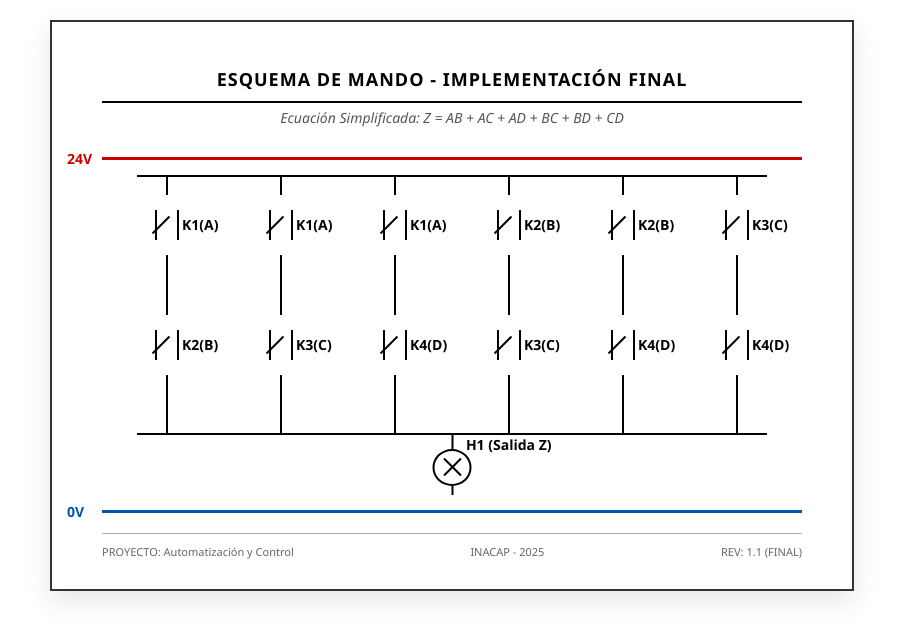
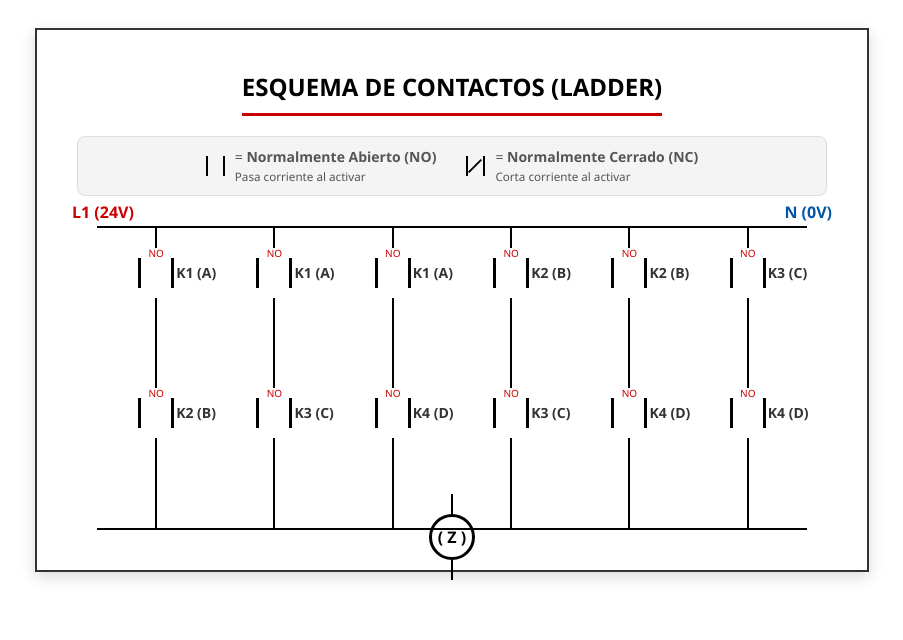
Before and after one commit to Unporciento/OP, a plain HTML site: page index.html in a window 1280 px wide. Shown: the whole page, without its empty margins (188-1091 px from the left). Drawn offline with Linux system fonts and the light colour scheme.

Commit message:
Update index.html

```diff
--- a/index.html
+++ b/index.html
@@ -3,273 +3,278 @@
 <head>
     <meta charset="UTF-8">
     <meta name="viewport" content="width=device-width, initial-scale=1.0">
-    <title>Diagrama Final INACAP - Simplificado</title>
+    <title>Diagrama Intuitivo Ladder</title>
     <style>
         body {
-            background-color: #ffffff; /* Fondo blanco para documentos */
+            background-color: #ffffff;
             font-family: 'Segoe UI', Arial, sans-serif;
             display: flex;
             flex-direction: column;
             align-items: center;
             padding: 20px;
-            margin: 0;
         }
 
-        .diagram-container {
+        .diagram-sheet {
             border: 2px solid #333;
-            padding: 30px 50px;
+            padding: 40px;
             background-color: #fff;
-            box-shadow: 0 10px 25px rgba(0,0,0,0.1);
-            position: relative;
-            min-width: 700px;
+            box-shadow: 0 5px 15px rgba(0,0,0,0.15);
+            min-width: 750px;
         }
 
         h2 {
             text-align: center;
-            color: #000;
+            margin-top: 0;
             text-transform: uppercase;
-            font-size: 18px;
-            letter-spacing: 1px;
-            margin-bottom: 5px;
-            border-bottom: 2px solid #000;
+            border-bottom: 3px solid #cc0000; /* Rojo INACAP */
             padding-bottom: 10px;
+            display: inline-block;
         }
 
-        .subtitle {
-            text-align: center;
-            color: #555;
-            font-size: 14px;
+        /* LEYENDA VISUAL */
+        .legend {
+            display: flex;
+            justify-content: center;
+            gap: 30px;
             margin-bottom: 30px;
-            font-style: italic;
+            padding: 10px;
+            background-color: #f4f4f4;
+            border-radius: 8px;
+            border: 1px solid #ddd;
+        }
+        .legend-item { display: flex; align-items: center; gap: 10px; font-size: 14px; color: #555; }
+
+        /* Símbolo miniatura para leyenda */
+        .mini-symbol {
+            width: 15px; height: 20px; border-left: 2px solid #000; border-right: 2px solid #000;
+        }
+        .mini-symbol.nc { position: relative; }
+        .mini-symbol.nc::after { content:''; position: absolute; width: 18px; height: 2px; background:#000; transform: rotate(-45deg); top: 9px; left: -2px; }
+
+        /* CIRCUITO */
+        .ladder-diagram {
+            display: flex;
+            flex-direction: column;
+            position: relative;
         }
 
-        /* LÍNEAS DE ALIMENTACIÓN */
-        .power-rail {
-            width: 100%;
-            height: 3px;
-            position: relative;
+        /* Rieles Laterales (Estilo Americano/Ladder) */
+        .rail {
+            position: absolute;
+            width: 4px;
+            height: 100%;
+            background-color: #000;
         }
-        .phase { background-color: #cc0000; margin-bottom: 15px; } /* Rojo Fase */
-        .neutral { background-color: #0055aa; margin-top: 15px; } /* Azul Neutro */
+        .rail-left { left: 0; }
+        .rail-right { right: 0; }
 
         .rail-label {
             position: absolute;
-            left: -35px;
-            top: -8px;
+            top: -25px;
             font-weight: bold;
-            font-size: 14px;
+            font-size: 16px;
         }
+        .l1-label { left: -5px; color: #cc0000; }
+        .n-label { right: -5px; color: #0055aa; }
 
-        /* ESTRUCTURA DEL CIRCUITO */
-        .circuit-body {
+        /* Escalones (Rungs) */
+        .rungs-container {
             display: flex;
-            flex-direction: column;
-            align-items: center;
+            flex-direction: column; /* Apilados verticalmente para Ladder puro, pero tu profe pidió paralelo vertical */
+            /* Volvemos al estilo vertical paralelo por la densidad del dibujo */
+            flex-direction: row;
+            justify-content: space-around;
+            margin: 0 20px; /* Margen para los rieles */
+            height: 300px;
             position: relative;
-            height: 320px;
-        }
-
-        /* Buses horizontales */
-        .bus-wire {
-            position: absolute;
-            width: 90%;
-            height: 2px;
-            background-color: #000;
-            left: 5%;
-        }
-        .top-bus { top: 0; }
-        .bot-bus { bottom: 60px; }
-
-        /* Contenedor de las Ramas */
-        .branches-wrapper {
-            display: flex;
-            justify-content: space-between;
-            width: 90%;
-            height: 100%;
-            position: relative;
+            border-top: 2px solid #000; /* Bus Superior */
+            border-bottom: 2px solid #000; /* Bus Inferior */
         }
 
         .branch {
             display: flex;
             flex-direction: column;
             align-items: center;
-            width: 60px;
-            height: 260px; /* Altura hasta el bus de abajo */
+            width: 80px;
             position: relative;
         }
 
-        .wire {
-            width: 2px;
-            background-color: #000;
-            flex-grow: 1;
-        }
+        .wire { width: 2px; background: #000; flex-grow: 1; }
 
-        /* Símbolo de Contacto NA (Norma IEC) */
-        .contact {
-            width: 20px;
+        /* EL CAMBIO CLAVE: Símbolo Ladder Abierto "Gap" */
+        .contact-ladder {
+            width: 30px;
             height: 30px;
-            border-left: 2px solid #000;
-            border-right: 2px solid #000;
+            border-left: 3px solid #000;
+            border-right: 3px solid #000;
             position: relative;
-            margin: 15px 0;
-            background: #fff;
-            z-index: 10;
+            margin: 10px 0;
+            background: #fff; /* Blanco por dentro = Abierto/Hueco */
             display: flex;
             align-items: center;
             justify-content: center;
-        }
-
-        /* La barra diagonal del contacto */
-        .contact::after {
-            content: '';
-            position: absolute;
-            width: 24px;
-            height: 2px;
-            background-color: #000;
-            transform: rotate(-45deg);
-            top: 14px;
-            left: -8px;
+            z-index: 5;
         }
 
         .tag {
             position: absolute;
-            left: 25px;
+            left: 35px; /* Etiqueta a la derecha del símbolo */
             font-weight: bold;
             font-size: 14px;
-            color: #000;
+            color: #333;
+            white-space: nowrap;
         }
 
-        /* Símbolo de la Lámpara / Bobina */
-        .output-section {
+        .sub-tag {
+            font-size: 10px;
+            color: #cc0000;
             position: absolute;
-            bottom: 0;
+            top: -12px;
+            left: 0;
+            width: 100%;
+            text-align: center;
+        }
+
+        /* Bobina / Luz */
+        .coil-container {
+            position: absolute;
+            bottom: -50px; /* Debajo del bus inferior */
+            left: 50%;
+            transform: translateX(-50%);
             display: flex;
             flex-direction: column;
             align-items: center;
-            height: 60px;
-            left: 50%;
-            transform: translateX(-50%);
         }
 
-        .lamp {
-            width: 35px;
-            height: 35px;
-            border: 2px solid #000;
+        .coil {
+            width: 40px;
+            height: 40px;
+            border: 3px solid #000;
             border-radius: 50%;
-            position: relative;
-            background: #fff;
-            z-index: 20;
             display: flex;
             align-items: center;
             justify-content: center;
-        }
-        /* La X dentro de la lámpara */
-        .lamp::before { content: ''; position: absolute; width: 24px; height: 2px; background: #000; transform: rotate(45deg); }
-        .lamp::after { content: ''; position: absolute; width: 24px; height: 2px; background: #000; transform: rotate(-45deg); }
-
-        .lamp-label {
-            position: absolute;
-            right: -80px;
             font-weight: bold;
-            font-size: 14px;
-        }
-
-        /* FOTTER TÉCNICO */
-        .footer-info {
-            margin-top: 20px;
-            border-top: 1px solid #aaa;
-            padding-top: 10px;
-            font-size: 11px;
-            color: #666;
-            display: flex;
-            justify-content: space-between;
         }
 
     </style>
 </head>
 <body>
 
-    <div class="diagram-container">
-        <h2>Esquema de Mando - Implementación Final</h2>
-        <div class="subtitle">Ecuación Simplificada: Z = AB + AC + AD + BC + BD + CD</div>
-
-        <div class="power-rail phase">
-            <span class="rail-label" style="color: #cc0000;">24V</span>
+    <div class="diagram-sheet">
+        <div style="text-align: center;">
+            <h2>Esquema de Contactos (Ladder)</h2>
         </div>
 
-        <div class="circuit-body">
-            <div class="bus-wire top-bus"></div>
+        <div class="legend">
+            <div class="legend-item">
+                <div class="mini-symbol"></div>
+                <span>= <strong>Normalmente Abierto (NO)</strong><br><small>Pasa corriente al activar</small></span>
+            </div>
+            <div class="legend-item">
+                <div class="mini-symbol nc"></div>
+                <span>= <strong>Normalmente Cerrado (NC)</strong><br><small>Corta corriente al activar</small></span>
+            </div>
+        </div>
 
-            <div class="branches-wrapper">
+        <div class="ladder-diagram">
+            <div class="rail-label l1-label">L1 (24V)</div>
+            <div class="rail-label n-label">N (0V)</div>
+
+            <div class="rungs-container">
 
                 <div class="branch">
-                    <div class="wire" style="flex-grow: 0; height: 20px;"></div>
-                    <div class="contact"><span class="tag">K1(A)</span></div>
+                    <div class="wire" style="height: 20px; flex-grow: 0;"></div>
+                    <div class="contact-ladder">
+                        <span class="sub-tag">NO</span> <span class="tag">K1 (A)</span>
+                    </div>
                     <div class="wire"></div>
-                    <div class="contact"><span class="tag">K2(B)</span></div>
+                    <div class="contact-ladder">
+                        <span class="sub-tag">NO</span>
+                        <span class="tag">K2 (B)</span>
+                    </div>
                     <div class="wire"></div>
                 </div>
 
                 <div class="branch">
-                    <div class="wire" style="flex-grow: 0; height: 20px;"></div>
-                    <div class="contact"><span class="tag">K1(A)</span></div>
+                    <div class="wire" style="height: 20px; flex-grow: 0;"></div>
+                    <div class="contact-ladder">
+                        <span class="sub-tag">NO</span>
+                        <span class="tag">K1 (A)</span>
+                    </div>
                     <div class="wire"></div>
-                    <div class="contact"><span class="tag">K3(C)</span></div>
+                    <div class="contact-ladder">
+                        <span class="sub-tag">NO</span>
+                        <span class="tag">K3 (C)</span>
+                    </div>
                     <div class="wire"></div>
                 </div>
 
                 <div class="branch">
-                    <div class="wire" style="flex-grow: 0; height: 20px;"></div>
-                    <div class="contact"><span class="tag">K1(A)</span></div>
+                    <div class="wire" style="height: 20px; flex-grow: 0;"></div>
+                    <div class="contact-ladder">
+                        <span class="sub-tag">NO</span>
+                        <span class="tag">K1 (A)</span>
+                    </div>
                     <div class="wire"></div>
-                    <div class="contact"><span class="tag">K4(D)</span></div>
+                    <div class="contact-ladder">
+                        <span class="sub-tag">NO</span>
+                        <span class="tag">K4 (D)</span>
+                    </div>
                     <div class="wire"></div>
                 </div>
 
                 <div class="branch">
-                    <div class="wire" style="flex-grow: 0; height: 20px;"></div>
-                    <div class="contact"><span class="tag">K2(B)</span></div>
+                    <div class="wire" style="height: 20px; flex-grow: 0;"></div>
+                    <div class="contact-ladder">
+                        <span class="sub-tag">NO</span>
+                        <span class="tag">K2 (B)</span>
+                    </div>
                     <div class="wire"></div>
-                    <div class="contact"><span class="tag">K3(C)</span></div>
+                    <div class="contact-ladder">
+                        <span class="sub-tag">NO</span>
+                        <span class="tag">K3 (C)</span>
+                    </div>
                     <div class="wire"></div>
                 </div>
 
-                <div class="branch">
-                    <div class="wire" style="flex-grow: 0; height: 20px;"></div>
-                    <div class="contact"><span class="tag">K2(B)</span></div>
+                 <div class="branch">
+                    <div class="wire" style="height: 20px; flex-grow: 0;"></div>
+                    <div class="contact-ladder">
+                        <span class="sub-tag">NO</span>
+                        <span class="tag">K2 (B)</span>
+                    </div>
                     <div class="wire"></div>
-                    <div class="contact"><span class="tag">K4(D)</span></div>
+                    <div class="contact-ladder">
+                        <span class="sub-tag">NO</span>
+                        <span class="tag">K4 (D)</span>
+                    </div>
                     <div class="wire"></div>
                 </div>
 
-                <div class="branch">
-                    <div class="wire" style="flex-grow: 0; height: 20px;"></div>
-                    <div class="contact"><span class="tag">K3(C)</span></div>
+                 <div class="branch">
+                    <div class="wire" style="height: 20px; flex-grow: 0;"></div>
+                    <div class="contact-ladder">
+                        <span class="sub-tag">NO</span>
+                        <span class="tag">K3 (C)</span>
+                    </div>
                     <div class="wire"></div>
-                    <div class="contact"><span class="tag">K4(D)</span></div>
+                    <div class="contact-ladder">
+                        <span class="sub-tag">NO</span>
+                        <span class="tag">K4 (D)</span>
+                    </div>
                     <div class="wire"></div>
                 </div>
 
             </div>
 
-            <div class="bus-wire bot-bus"></div>
-
-            <div class="output-section">
-                <div class="wire" style="height: 15px;"></div>
-                <div class="lamp"></div>
-                <div class="wire" style="height: 10px;"></div>
-                <span class="lamp-label">H1 (Salida Z)</span>
+            <div class="coil-container">
+                <div class="wire" style="height: 20px; width: 2px; background: #000;"></div>
+                <div class="coil">
+                    ( Z )
+                </div>
+                <div class="wire" style="height: 20px; width: 2px; background: #000;"></div>
             </div>
-        </div>
-
-        <div class="power-rail neutral">
-            <span class="rail-label" style="color: #0055aa;">0V</span>
-        </div>
-
-        <div class="footer-info">
-            <span>PROYECTO: Automatización y Control</span>
-            <span>INACAP - 2025</span>
-            <span>REV: 1.1 (FINAL)</span>
         </div>
     </div>
 
```
